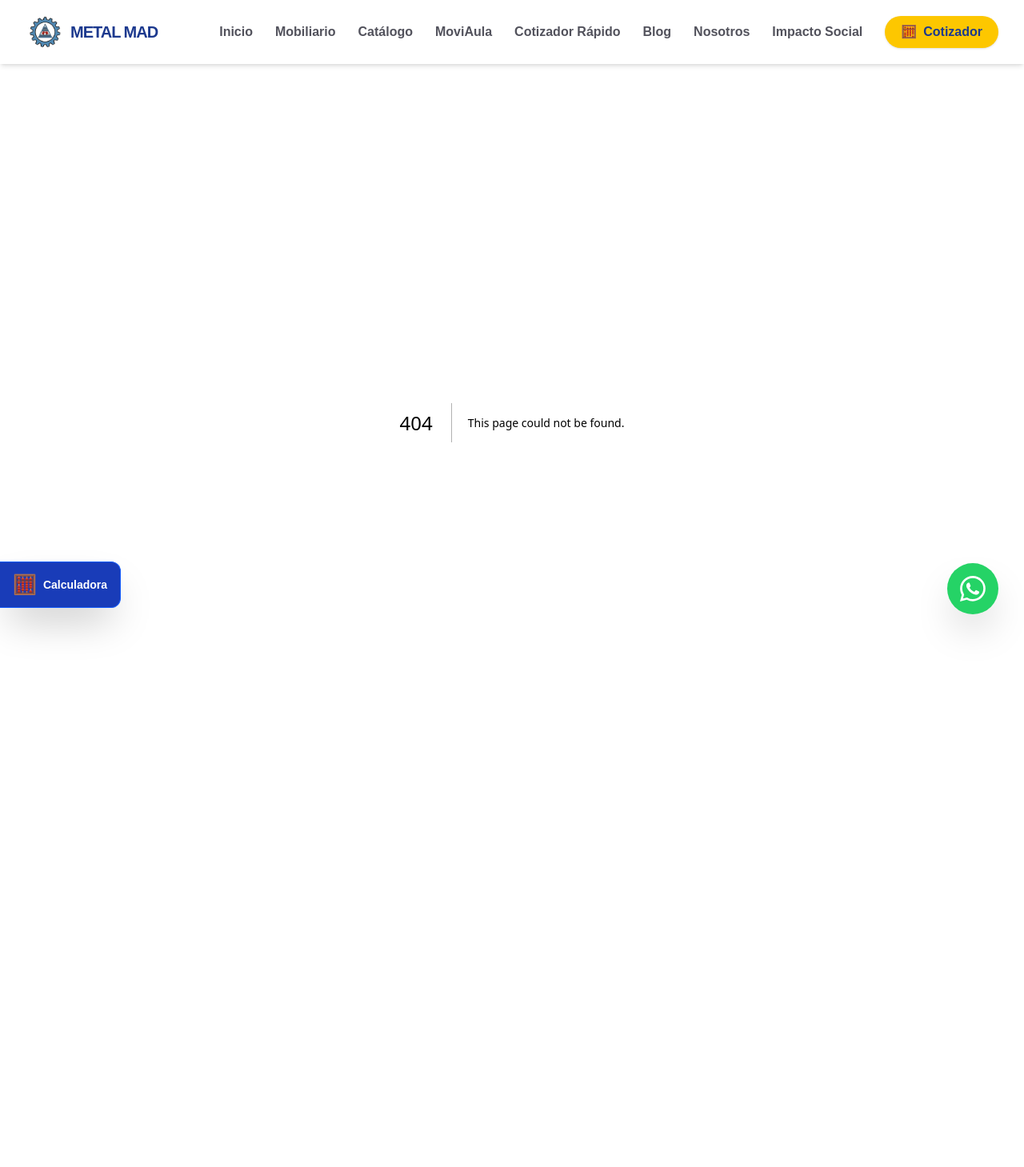
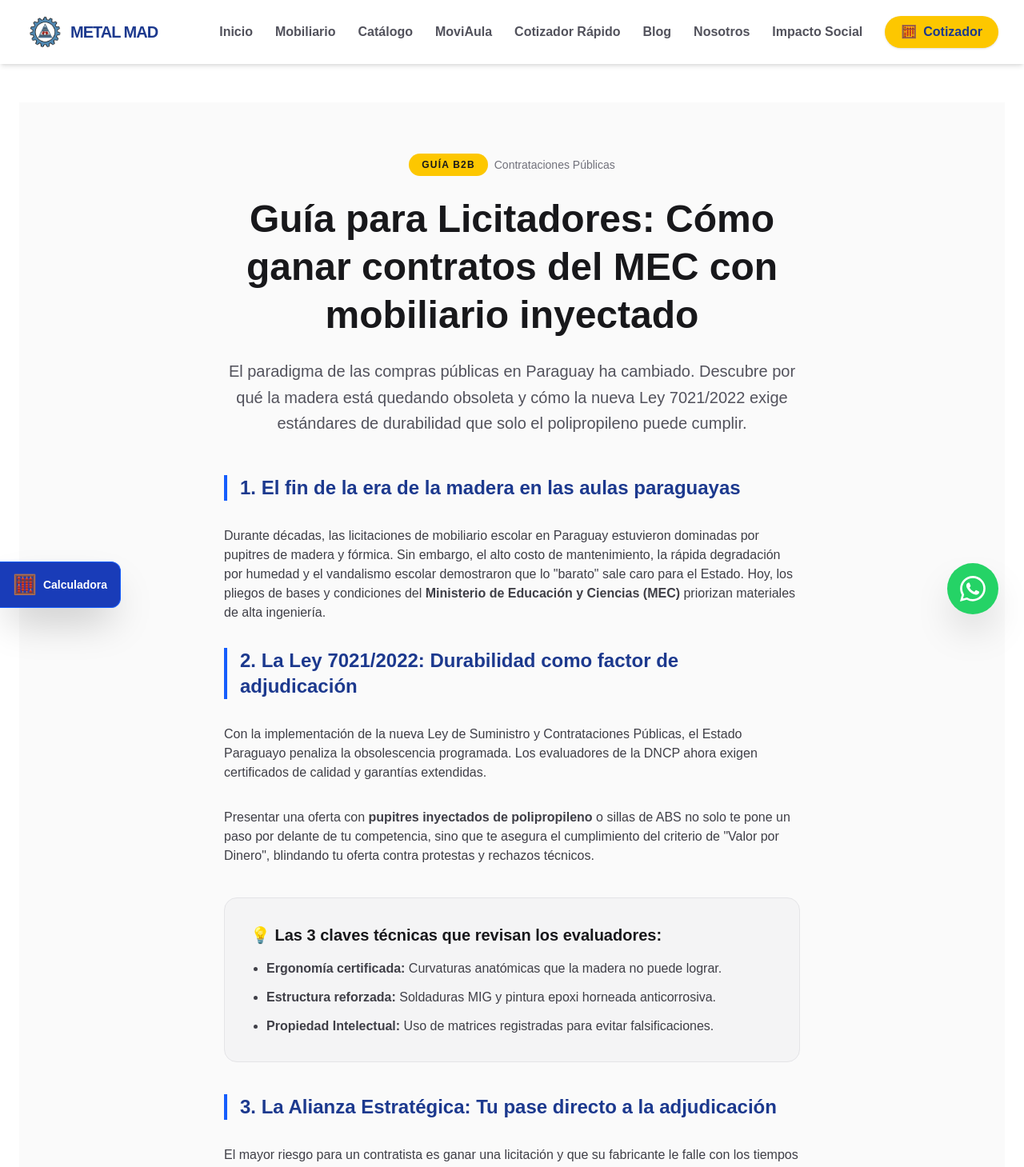
Before and after one commit to oscaramarilla/metal-mad-web, a Next.js app: page /blog/guia-licitadores2 in a window 1280 px wide. Before the commit this address had no page. Shown: the top 1459 px of the page at 80% size. Before the commit the page ends 976 px from the top, so only its background shows below. Built offline with nearby package versions, Linux system fonts and the light colour scheme.

Commit message:
Publicado artículo SEO Guía para Licitadores

```diff
--- /dev/null
+++ b/app/blog/guia-licitadores2/page.tsx
@@ -0,0 +1,93 @@
+import { Metadata } from "next";
+import Link from "next/link";
+
+export const metadata: Metadata = {
+  title: "Cómo ganar licitaciones del MEC con mobiliario inyectado | Metal Mad",
+  description: "Guía estratégica para contratistas del Estado. Aprende a cumplir con la Ley 7021/2022 proveyendo pupitres de polipropileno inyectado en Paraguay.",
+  keywords: ["licitaciones MEC", "mobiliario escolar Paraguay", "pupitres inyectados", "Ley 7021/2022", "fábrica de muebles escolares", "contrataciones públicas Paraguay"],
+};
+
+export default function ArticuloLicitadores() {
+  return (
+    <div className="min-h-screen bg-zinc-50 font-sans pb-20 pt-16">
+      <article className="max-w-3xl mx-auto px-6">
+
+        {/* Cabecera del Artículo */}
+        <header className="mb-12 text-center">
+          <div className="flex items-center justify-center gap-2 mb-6">
+            <span className="bg-yellow-400 text-zinc-900 text-xs font-black uppercase tracking-widest px-4 py-1.5 rounded-full">
+              Guía B2B
+            </span>
+            <span className="text-zinc-500 text-sm font-medium">Contrataciones Públicas</span>
+          </div>
+          <h1 className="text-4xl md:text-5xl font-black text-zinc-900 leading-tight mb-6">
+            Guía para Licitadores: Cómo ganar contratos del MEC con mobiliario inyectado
+          </h1>
+          <p className="text-xl text-zinc-600 leading-relaxed">
+            El paradigma de las compras públicas en Paraguay ha cambiado. Descubre por qué la madera está quedando obsoleta y cómo la nueva Ley 7021/2022 exige estándares de durabilidad que solo el polipropileno puede cumplir.
+          </p>
+        </header>
+
+        {/* Contenido Principal */}
+        <div className="prose prose-lg prose-zinc max-w-none text-zinc-700 space-y-8">
+
+          <h2 className="text-2xl font-bold text-blue-900 border-l-4 border-blue-600 pl-4">1. El fin de la era de la madera en las aulas paraguayas</h2>
+          <p>
+            Durante décadas, las licitaciones de mobiliario escolar en Paraguay estuvieron dominadas por pupitres de madera y fórmica. Sin embargo, el alto costo de mantenimiento, la rápida degradación por humedad y el vandalismo escolar demostraron que lo "barato" sale caro para el Estado. Hoy, los pliegos de bases y condiciones del <strong>Ministerio de Educación y Ciencias (MEC)</strong> priorizan materiales de alta ingeniería.
+          </p>
+
+          <h2 className="text-2xl font-bold text-blue-900 border-l-4 border-blue-600 pl-4">2. La Ley 7021/2022: Durabilidad como factor de adjudicación</h2>
+          <p>
+            Con la implementación de la nueva Ley de Suministro y Contrataciones Públicas, el Estado Paraguayo penaliza la obsolescencia programada. Los evaluadores de la DNCP ahora exigen certificados de calidad y garantías extendidas.
+          </p>
+          <p>
+            Presentar una oferta con <strong>pupitres inyectados de polipropileno</strong> o sillas de ABS no solo te pone un paso por delante de tu competencia, sino que te asegura el cumplimiento del criterio de "Valor por Dinero", blindando tu oferta contra protestas y rechazos técnicos.
+          </p>
+
+          <div className="bg-zinc-100 p-8 rounded-2xl border border-zinc-200 my-10">
+            <h3 className="text-xl font-bold text-zinc-900 mb-4">💡 Las 3 claves técnicas que revisan los evaluadores:</h3>
+            <ul className="list-disc pl-5 space-y-3 text-zinc-700">
+              <li><strong>Ergonomía certificada:</strong> Curvaturas anatómicas que la madera no puede lograr.</li>
+              <li><strong>Estructura reforzada:</strong> Soldaduras MIG y pintura epoxi horneada anticorrosiva.</li>
+              <li><strong>Propiedad Intelectual:</strong> Uso de matrices registradas para evitar falsificaciones.</li>
+            </ul>
+          </div>
+
+          <h2 className="text-2xl font-bold text-blue-900 border-l-4 border-blue-600 pl-4">3. La Alianza Estratégica: Tu pase directo a la adjudicación</h2>
+          <p>
+            El mayor riesgo para un contratista es ganar una licitación y que su fabricante le falle con los tiempos de entrega. Aquí es donde entra en juego la capacidad industrial.
+          </p>
+          <p>
+            <strong>Metal Mad</strong>, como representante exclusivo de <strong>ORIPLAST</strong> en Paraguay, garantiza a los contratistas un suministro ininterrumpido de componentes plásticos inyectados (tapas, asientos y respaldos). Al cotizar tu licitación con nosotros, obtienes precios directos de fábrica y la seguridad jurídica de contar con repuestos estandarizados.
+          </p>
+
+        </div>
+
+        {/* Call to Action Final */}
+        <div className="mt-16 bg-blue-900 text-white rounded-3xl p-10 text-center shadow-2xl">
+          <h3 className="text-3xl font-black mb-4">¿Preparando tu próxima oferta para la DNCP?</h3>
+          <p className="text-blue-200 mb-8 max-w-xl mx-auto">
+            No dejes tu adjudicación al azar. Utiliza nuestra herramienta B2B para generar tu presupuesto oficial en PDF al instante, o contáctanos para alianzas estratégicas por volumen.
+          </p>
+          <div className="flex flex-col sm:flex-row justify-center gap-4">
+            <Link
+              href="/MoviAula"
+              className="bg-yellow-400 hover:bg-yellow-500 text-blue-900 font-bold py-4 px-8 rounded-xl transition-transform hover:scale-105"
+            >
+              Ir al Cotizador MoviAula
+            </Link>
+            <a
+              href="https://wa.me/595982451828?text=Hola%20Metal%20Mad,%20leí%20su%20artículo%20sobre%20licitaciones.%20Deseo%20cotizar%20pupitres%20inyectados%20para%20un%20proyecto."
+              target="_blank"
+              rel="noopener noreferrer"
+              className="bg-transparent border-2 border-white hover:bg-white hover:text-blue-900 text-white font-bold py-4 px-8 rounded-xl transition-colors"
+            >
+              Asesoría por WhatsApp
+            </a>
+          </div>
+        </div>
+
+      </article>
+    </div>
+  );
+}
```
